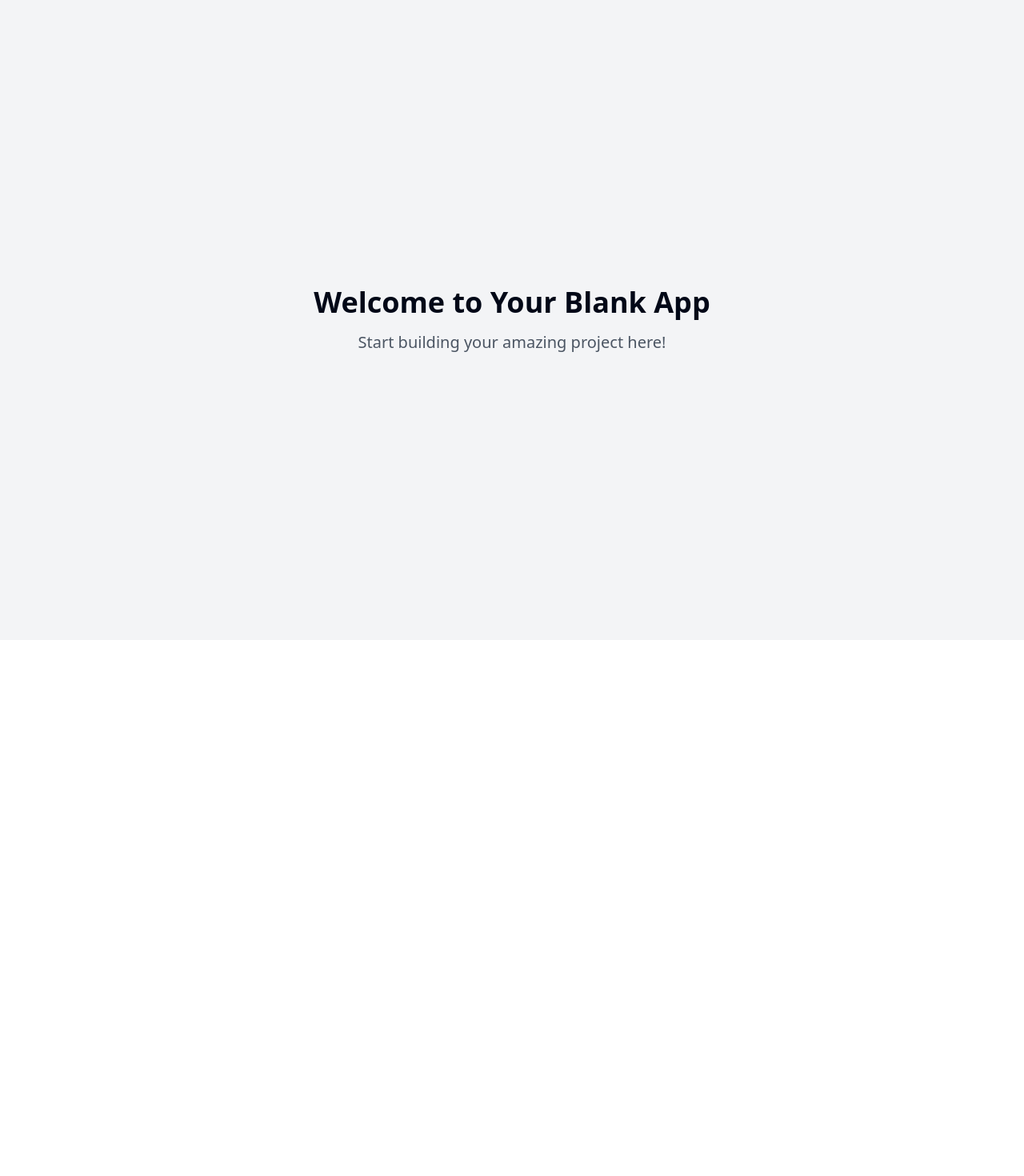
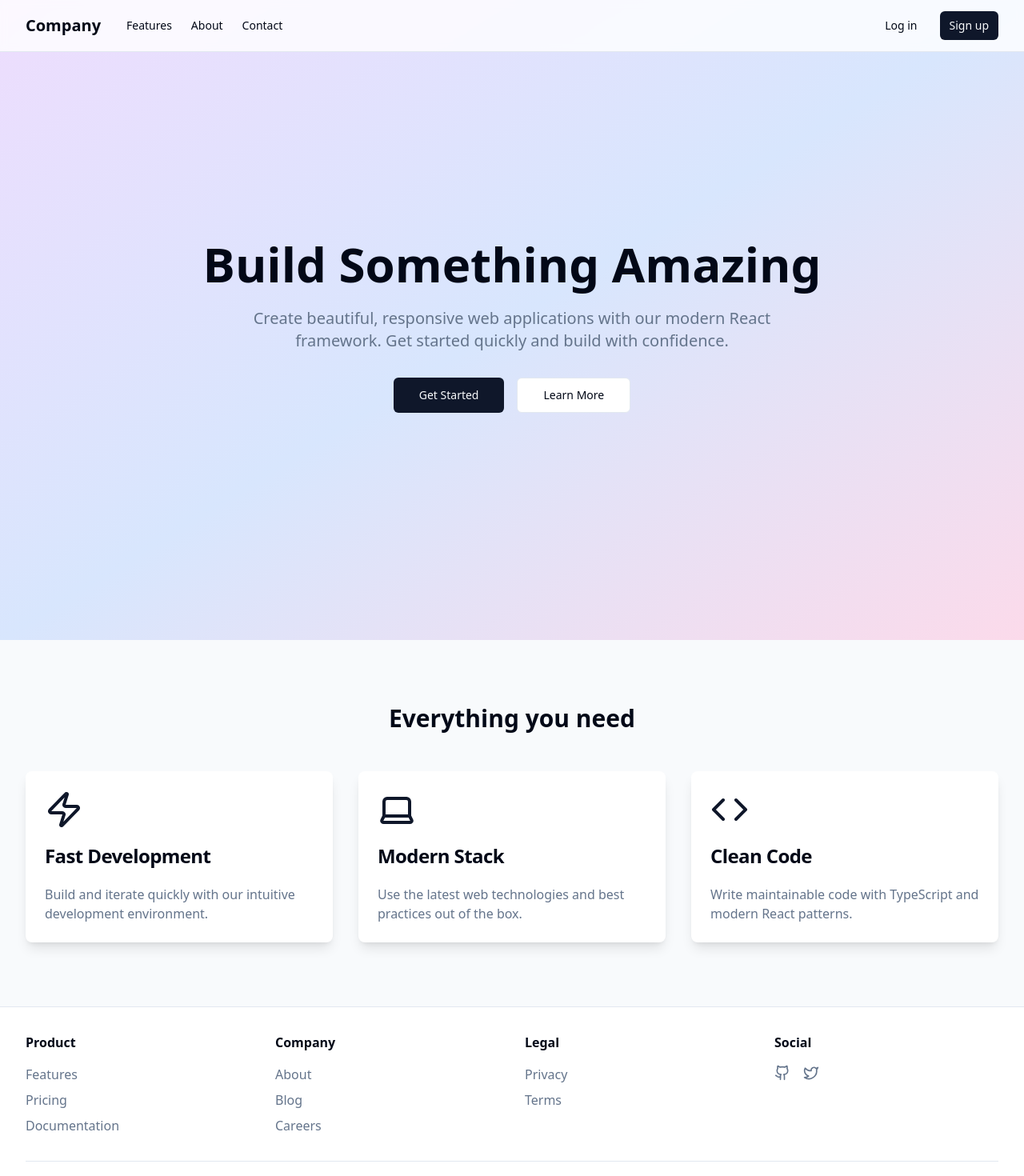
Before and after one commit to aadadadaDEADA/react-starts-here, a React (Vite) app: page / in a window 1280 px wide. Shown: the top 1470 px of the page at 80% size. Before the commit the page ends 800 px from the top, so only its background shows below. Built offline with nearby package versions, Linux system fonts and the light colour scheme.

Commit message:
Start React JS project setup
Initialized a new React JS project structure with necessary configurations and files.
[skip gpt_engineer]

```diff
--- /dev/null
+++ b/src/components/Features.tsx
@@ -0,0 +1,45 @@
+import { Code, Laptop, Zap } from "lucide-react";
+import { Card, CardContent, CardHeader, CardTitle } from "@/components/ui/card";
+
+const features = [
+  {
+    title: "Fast Development",
+    description: "Build and iterate quickly with our intuitive development environment.",
+    icon: Zap,
+  },
+  {
+    title: "Modern Stack",
+    description: "Use the latest web technologies and best practices out of the box.",
+    icon: Laptop,
+  },
+  {
+    title: "Clean Code",
+    description: "Write maintainable code with TypeScript and modern React patterns.",
+    icon: Code,
+  },
+];
+
+export const Features = () => {
+  return (
+    <section id="features" className="py-20 bg-muted/50">
+      <div className="container">
+        <h2 className="text-3xl font-bold text-center mb-12">
+          Everything you need
+        </h2>
+        <div className="grid md:grid-cols-3 gap-8">
+          {features.map((feature, index) => (
+            <Card key={index} className="border-none shadow-lg bg-background hover:shadow-xl transition-shadow">
+              <CardHeader>
+                <feature.icon className="h-12 w-12 mb-4 text-primary" />
+                <CardTitle>{feature.title}</CardTitle>
+              </CardHeader>
+              <CardContent>
+                <p className="text-muted-foreground">{feature.description}</p>
+              </CardContent>
+            </Card>
+          ))}
+        </div>
+      </div>
+    </section>
+  );
+};
--- /dev/null
+++ b/src/components/Footer.tsx
@@ -0,0 +1,49 @@
+import { Github, Twitter } from "lucide-react";
+
+export const Footer = () => {
+  return (
+    <footer className="border-t">
+      <div className="container py-8">
+        <div className="grid grid-cols-2 md:grid-cols-4 gap-8">
+          <div>
+            <h3 className="font-semibold mb-4">Product</h3>
+            <ul className="space-y-2">
+              <li><a href="#" className="text-muted-foreground hover:text-foreground">Features</a></li>
+              <li><a href="#" className="text-muted-foreground hover:text-foreground">Pricing</a></li>
+              <li><a href="#" className="text-muted-foreground hover:text-foreground">Documentation</a></li>
+            </ul>
+          </div>
+          <div>
+            <h3 className="font-semibold mb-4">Company</h3>
+            <ul className="space-y-2">
+              <li><a href="#" className="text-muted-foreground hover:text-foreground">About</a></li>
+              <li><a href="#" className="text-muted-foreground hover:text-foreground">Blog</a></li>
+              <li><a href="#" className="text-muted-foreground hover:text-foreground">Careers</a></li>
+            </ul>
+          </div>
+          <div>
+            <h3 className="font-semibold mb-4">Legal</h3>
+            <ul className="space-y-2">
+              <li><a href="#" className="text-muted-foreground hover:text-foreground">Privacy</a></li>
+              <li><a href="#" className="text-muted-foreground hover:text-foreground">Terms</a></li>
+            </ul>
+          </div>
+          <div>
+            <h3 className="font-semibold mb-4">Social</h3>
+            <div className="flex space-x-4">
+              <a href="#" className="text-muted-foreground hover:text-foreground">
+                <Github className="h-5 w-5" />
+              </a>
+              <a href="#" className="text-muted-foreground hover:text-foreground">
+                <Twitter className="h-5 w-5" />
+              </a>
+            </div>
+          </div>
+        </div>
+        <div className="mt-8 pt-8 border-t text-center text-muted-foreground">
+          <p>&copy; 2024 Company. All rights reserved.</p>
+        </div>
+      </div>
+    </footer>
+  );
+};
--- /dev/null
+++ b/src/components/Hero.tsx
@@ -0,0 +1,24 @@
+import { Button } from "@/components/ui/button";
+
+export const Hero = () => {
+  return (
+    <div className="relative min-h-screen flex items-center">
+      <div className="absolute inset-0 bg-gradient-to-br from-purple-500/20 via-blue-500/20 to-pink-500/20 animate-fade-in-slow" />
+      <div className="container relative pt-20 pb-16 text-center">
+        <h1 className="text-4xl md:text-6xl font-bold mb-6 animate-fade-in">
+          Build Something Amazing
+        </h1>
+        <p className="text-lg md:text-xl text-muted-foreground max-w-2xl mx-auto mb-8 animate-fade-in">
+          Create beautiful, responsive web applications with our modern React framework.
+          Get started quickly and build with confidence.
+        </p>
+        <div className="flex gap-4 justify-center animate-fade-in">
+          <Button size="lg">Get Started</Button>
+          <Button size="lg" variant="outline">
+            Learn More
+          </Button>
+        </div>
+      </div>
+    </div>
+  );
+};
--- /dev/null
+++ b/src/components/Navbar.tsx
@@ -0,0 +1,38 @@
+import { Menu } from "lucide-react";
+import { Button } from "@/components/ui/button";
+
+export const Navbar = () => {
+  return (
+    <nav className="fixed w-full bg-background/80 backdrop-blur-sm z-50 border-b">
+      <div className="container flex h-16 items-center justify-between">
+        <div className="flex items-center gap-8">
+          <a href="/" className="text-xl font-bold">
+            Company
+          </a>
+          <div className="hidden md:flex gap-6">
+            <a href="#features" className="text-sm hover:text-primary transition-colors">
+              Features
+            </a>
+            <a href="#about" className="text-sm hover:text-primary transition-colors">
+              About
+            </a>
+            <a href="#contact" className="text-sm hover:text-primary transition-colors">
+              Contact
+            </a>
+          </div>
+        </div>
+        <div className="flex items-center gap-4">
+          <Button variant="ghost" size="sm" className="hidden md:flex">
+            Log in
+          </Button>
+          <Button size="sm" className="hidden md:flex">
+            Sign up
+          </Button>
+          <Button variant="ghost" size="icon" className="md:hidden">
+            <Menu className="h-5 w-5" />
+          </Button>
+        </div>
+      </div>
+    </nav>
+  );
+};
--- a/src/pages/Index.tsx
+++ b/src/pages/Index.tsx
@@ -1,12 +1,15 @@
-// Update this page (the content is just a fallback if you fail to update the page)
+import { Navbar } from "@/components/Navbar";
+import { Hero } from "@/components/Hero";
+import { Features } from "@/components/Features";
+import { Footer } from "@/components/Footer";
 
 const Index = () => {
   return (
-    <div className="min-h-screen flex items-center justify-center bg-gray-100">
-      <div className="text-center">
-        <h1 className="text-4xl font-bold mb-4">Welcome to Your Blank App</h1>
-        <p className="text-xl text-gray-600">Start building your amazing project here!</p>
-      </div>
+    <div className="min-h-screen bg-background text-foreground">
+      <Navbar />
+      <Hero />
+      <Features />
+      <Footer />
     </div>
   );
 };
--- a/tailwind.config.ts
+++ b/tailwind.config.ts
@@ -2,95 +2,82 @@ import type { Config } from "tailwindcss";
 
 export default {
   darkMode: ["class"],
-	content: [
-		"./pages/**/*.{ts,tsx}",
-		"./components/**/*.{ts,tsx}",
-		"./app/**/*.{ts,tsx}",
-		"./src/**/*.{ts,tsx}",
-	],
+  content: ["./pages/**/*.{ts,tsx}", "./components/**/*.{ts,tsx}", "./app/**/*.{ts,tsx}", "./src/**/*.{ts,tsx}"],
   prefix: "",
   theme: {
     container: {
       center: true,
-			padding: '2rem',
+      padding: "2rem",
       screens: {
-				'2xl': '1400px'
-			}
+        "2xl": "1400px",
+      },
     },
     extend: {
       colors: {
-				border: 'hsl(var(--border))',
-				input: 'hsl(var(--input))',
-				ring: 'hsl(var(--ring))',
-				background: 'hsl(var(--background))',
-				foreground: 'hsl(var(--foreground))',
+        border: "hsl(var(--border))",
+        input: "hsl(var(--input))",
+        ring: "hsl(var(--ring))",
+        background: "hsl(var(--background))",
+        foreground: "hsl(var(--foreground))",
         primary: {
-					DEFAULT: 'hsl(var(--primary))',
-					foreground: 'hsl(var(--primary-foreground))'
+          DEFAULT: "hsl(var(--primary))",
+          foreground: "hsl(var(--primary-foreground))",
         },
         secondary: {
-					DEFAULT: 'hsl(var(--secondary))',
-					foreground: 'hsl(var(--secondary-foreground))'
+          DEFAULT: "hsl(var(--secondary))",
+          foreground: "hsl(var(--secondary-foreground))",
         },
         destructive: {
-					DEFAULT: 'hsl(var(--destructive))',
-					foreground: 'hsl(var(--destructive-foreground))'
+          DEFAULT: "hsl(var(--destructive))",
+          foreground: "hsl(var(--destructive-foreground))",
         },
         muted: {
-					DEFAULT: 'hsl(var(--muted))',
-					foreground: 'hsl(var(--muted-foreground))'
+          DEFAULT: "hsl(var(--muted))",
+          foreground: "hsl(var(--muted-foreground))",
         },
         accent: {
-					DEFAULT: 'hsl(var(--accent))',
-					foreground: 'hsl(var(--accent-foreground))'
+          DEFAULT: "hsl(var(--accent))",
+          foreground: "hsl(var(--accent-foreground))",
         },
         popover: {
-					DEFAULT: 'hsl(var(--popover))',
-					foreground: 'hsl(var(--popover-foreground))'
+          DEFAULT: "hsl(var(--popover))",
+          foreground: "hsl(var(--popover-foreground))",
         },
         card: {
-					DEFAULT: 'hsl(var(--card))',
-					foreground: 'hsl(var(--card-foreground))'
+          DEFAULT: "hsl(var(--card))",
+          foreground: "hsl(var(--card-foreground))",
         },
-				sidebar: {
-					DEFAULT: 'hsl(var(--sidebar-background))',
-					foreground: 'hsl(var(--sidebar-foreground))',
-					primary: 'hsl(var(--sidebar-primary))',
-					'primary-foreground': 'hsl(var(--sidebar-primary-foreground))',
-					accent: 'hsl(var(--sidebar-accent))',
-					'accent-foreground': 'hsl(var(--sidebar-accent-foreground))',
-					border: 'hsl(var(--sidebar-border))',
-					ring: 'hsl(var(--sidebar-ring))'
-				}
       },
       borderRadius: {
-				lg: 'var(--radius)',
-				md: 'calc(var(--radius) - 2px)',
-				sm: 'calc(var(--radius) - 4px)'
+        lg: "var(--radius)",
+        md: "calc(var(--radius) - 2px)",
+        sm: "calc(var(--radius) - 4px)",
       },
       keyframes: {
-				'accordion-down': {
-					from: {
-						height: '0'
+        "accordion-down": {
+          from: { height: "0" },
+          to: { height: "var(--radix-accordion-content-height)" },
         },
-					to: {
-						height: 'var(--radix-accordion-content-height)'
-					}
+        "accordion-up": {
+          from: { height: "var(--radix-accordion-content-height)" },
+          to: { height: "0" },
         },
-				'accordion-up': {
-					from: {
-						height: 'var(--radix-accordion-content-height)'
+        "fade-in": {
+          "0%": { opacity: "0", transform: "translateY(10px)" },
+          "100%": { opacity: "1", transform: "translateY(0)" },
         },
-					to: {
-						height: '0'
-					}
-				}
+        "fade-in-slow": {
+          "0%": { opacity: "0" },
+          "100%": { opacity: "1" },
+        },
       },
       animation: {
-				'accordion-down': 'accordion-down 0.2s ease-out',
-				'accordion-up': 'accordion-up 0.2s ease-out'
-			}
-		}
+        "accordion-down": "accordion-down 0.2s ease-out",
+        "accordion-up": "accordion-up 0.2s ease-out",
+        "fade-in": "fade-in 0.5s ease-out",
+        "fade-in-slow": "fade-in-slow 0.8s ease-out",
+      },
+    },
   },
   plugins: [require("tailwindcss-animate")],
 } satisfies Config;
```
Lines whose indentation alone changed are shown as unchanged.
